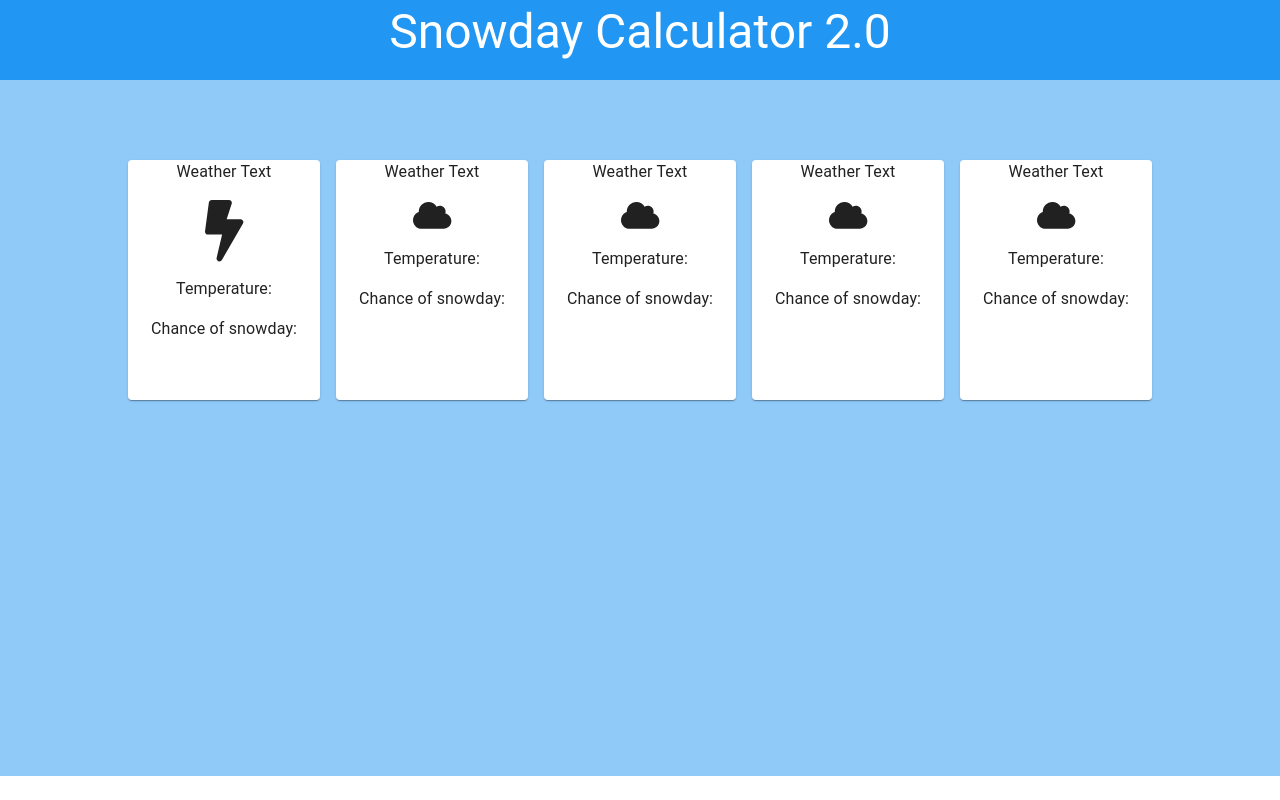
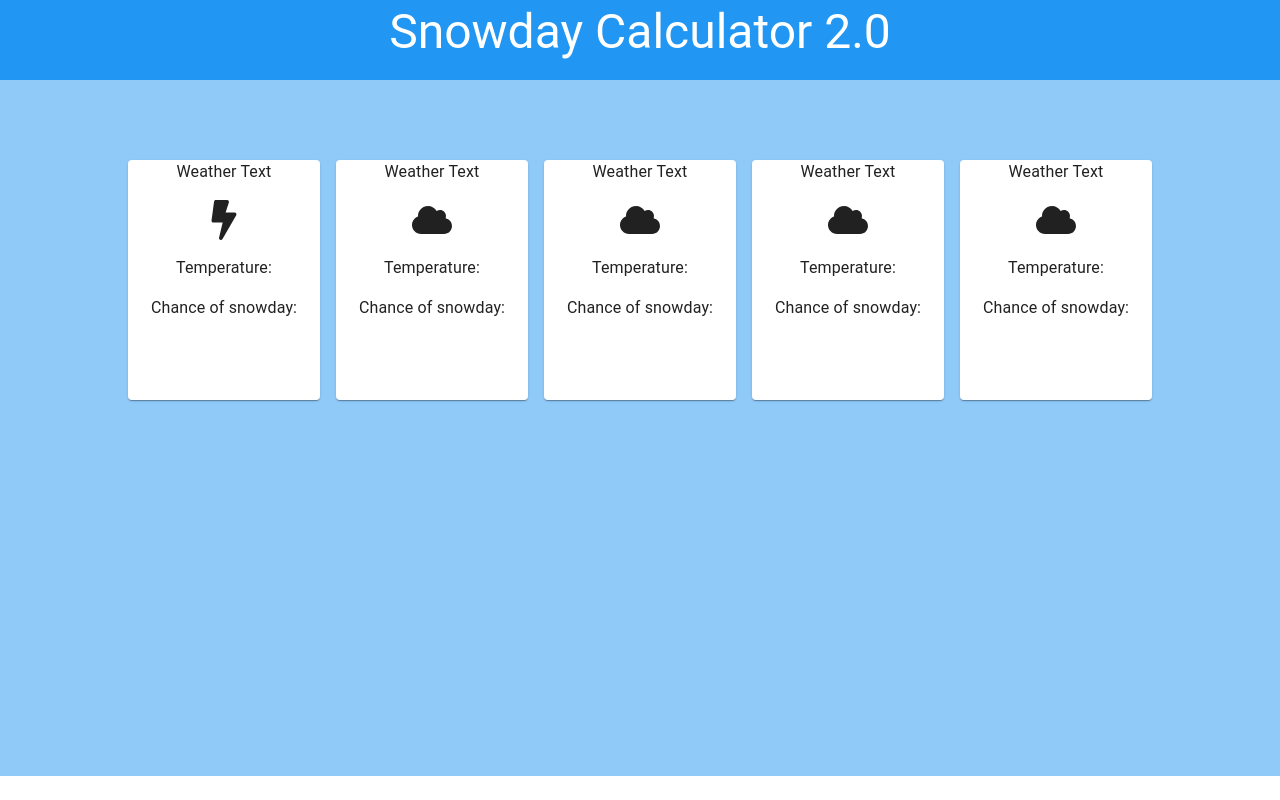
Before and after one commit to briankeefe/Snowday, a React (Create React App) app in the folder my-app/: page / in a window 1280 px wide. Built offline with nearby package versions, Linux system fonts and the light colour scheme.

Commit message:
uniform icon size

```diff
--- a/my-app/src/Card.js
+++ b/my-app/src/Card.js
@@ -5,13 +5,13 @@ import { faBolt, faCloud } from "@fortawesome/free-solid-svg-icons";
 const card = (props) => {
     let temp = props.temp;
     let icon;
-    if(temp > 50){
+    if (temp > 50) {
         icon = (
-            <FontAwesomeIcon className="icon" icon={faBolt}/>
+            <FontAwesomeIcon className="icon" icon={faBolt} />
         );
-    }else{
+    } else {
         icon = (
-            <FontAwesomeIcon className="icon" icon={faCloud}/>
+            <FontAwesomeIcon className="icon" icon={faCloud} />
         );
     }
     return (
@@ -21,7 +21,7 @@ const card = (props) => {
                     <Typography>Weather Text</Typography>
                 </Grid>
                 <Grid container className="cc-box" justify="center">
-                    {icon}
+                    <Box className="fontawesome">{icon}</Box>
                 </Grid>
                 <Grid container className="cc-box" justify="center">
                     <Typography>Temperature: </Typography>
--- a/my-app/src/style.scss
+++ b/my-app/src/style.scss
@@ -5,9 +5,13 @@
 .component-card{
     height: 30vh;
     width: 15vw;
+    .fontawesome {
+        height: 5vh;
+        width: 5vh;
+    }
     .icon {
-        height: 20%;
-        width: 20%;
+        height: 100%;
+        width: 100%;
     }
     .cc-box {
         margin-bottom: 16px;
```
